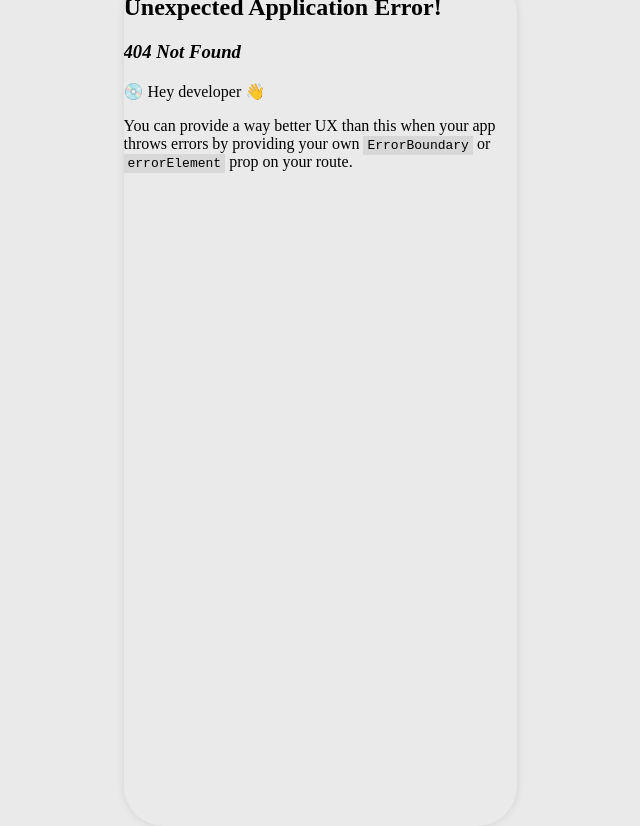
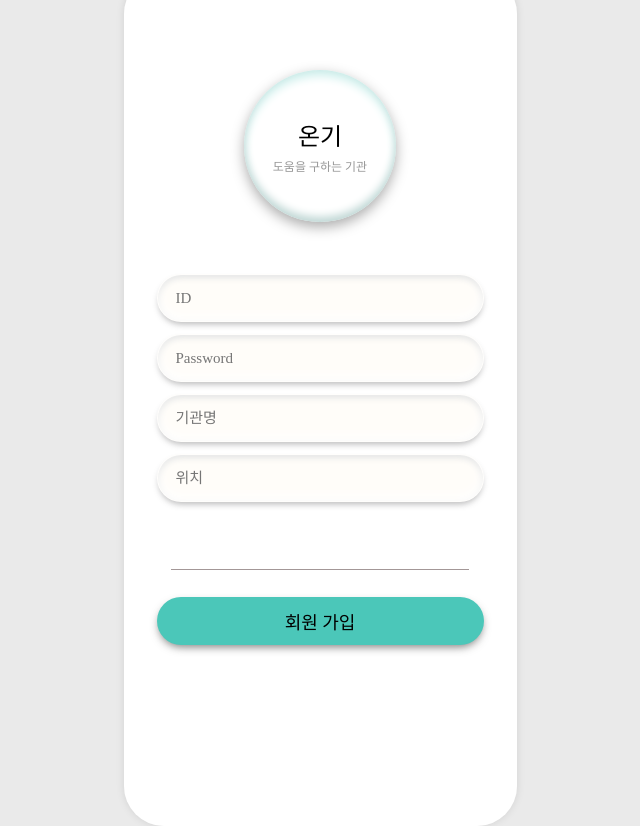
Before and after one commit to 2025-growthon-team3/frontend, a React (Vite) app: page /signup in a window 1280 px wide. Before the commit this address had no page. Shown: the whole page, without its empty margins (320-960 px from the left). Built offline with nearby package versions, Linux system fonts and the light colour scheme; a web font is replaced by a local one.

Commit message:
Feat: 회원가입 화면 레이아웃 구현 (#3)

```diff
--- a/src/App.jsx
+++ b/src/App.jsx
@@ -5,6 +5,7 @@ import GlobalStyle from "./styles/GlobalStyle";
 
 import LoginPage from "./pages/LoginPage/LoginPage";
 import TargetSelectPage from "./pages/LoginPage/TargetSelectPage";
+import SignUpPage from "./pages/LoginPage/SignUpPage";
 
 function App() {
   const router = createBrowserRouter([
@@ -23,6 +24,10 @@ function App() {
           path: "select",
           element: <TargetSelectPage />,
         },
+        {
+          path: "signup",
+          element: <SignUpPage />,
+        },
       ],
     },
   ]);
--- a/src/components/LoginPage/LoginButton/LoginButton.jsx
+++ b/src/components/LoginPage/LoginButton/LoginButton.jsx
@@ -1,8 +1,8 @@
 import React from "react";
 import * as L from "./LoginButton.style";
 
-const LoginButton = ({ children }) => {
-  return <L.Container>{children}</L.Container>;
+const LoginButton = ({ children, color }) => {
+  return <L.Container color={color}>{children}</L.Container>;
 };
 
 export default LoginButton;
--- a/src/components/LoginPage/LoginButton/LoginButton.style.js
+++ b/src/components/LoginPage/LoginButton/LoginButton.style.js
@@ -5,7 +5,7 @@ export const Container = styled.div`
   height: 48px;
 
   border-radius: 33px;
-  background: #ffa622;
+  background: ${({ theme, color }) => theme.colors[color]};
   box-shadow: 0px 4px 8.1px -2px rgba(110, 109, 108, 0.86);
 
   color: #000;
--- a/src/components/LoginPage/TargetButton/TargetButton.jsx
+++ b/src/components/LoginPage/TargetButton/TargetButton.jsx
@@ -1,9 +1,9 @@
 import React from "react";
 import * as T from "./TargetButton.style";
 
-const TargetButton = ({ children, title }) => {
+const TargetButton = ({ children, title, size }) => {
   return (
-    <T.Container title={title}>
+    <T.Container title={title} size={size}>
       <T.Title>{title}</T.Title>
       <T.Content>{children}</T.Content>
     </T.Container>
--- a/src/components/LoginPage/TargetButton/TargetButton.style.js
+++ b/src/components/LoginPage/TargetButton/TargetButton.style.js
@@ -14,8 +14,8 @@ const getBackgroundColors = (title) => {
 };
 
 export const Container = styled.div`
-  width: 189px;
-  height: 189px;
+  width: ${({ size }) => size || "189px"};
+  height: ${({ size }) => size || "189px"};
   border-radius: 50%;
 
   background-color: #fff;
--- a/src/pages/LoginPage/LoginPage.jsx
+++ b/src/pages/LoginPage/LoginPage.jsx
@@ -19,7 +19,7 @@ const LoginPage = () => {
         <TextField>Password</TextField>
         <L.ForgetPassword>Forget Password ?</L.ForgetPassword>
       </L.TextFieldContainer>
-      <LoginButton>Login</LoginButton>
+      <LoginButton color="orange">Login</LoginButton>
       <Divider>Or sign up with</Divider>
       <L.KakaoButton>
         <img src={kakao} alt="kakao" />
--- /dev/null
+++ b/src/pages/LoginPage/SignUpPage.jsx
@@ -0,0 +1,25 @@
+import React from "react";
+import * as S from "./SignUpPage.style";
+import TargetButton from "../../components/LoginPage/TargetButton/TargetButton";
+import TextField from "../../components/LoginPage/TextField/TextField";
+import LoginButton from "../../components/LoginPage/LoginButton/LoginButton";
+
+const SignUpPage = () => {
+  return (
+    <S.Container>
+      <TargetButton title="온기" size="152px">
+        도움을 구하는 기관
+      </TargetButton>
+      <S.TextFieldContainer>
+        <TextField>ID</TextField>
+        <TextField>Password</TextField>
+        <TextField>기관명</TextField>
+        <TextField>위치</TextField>
+      </S.TextFieldContainer>
+      <S.Line />
+      <LoginButton color="mint">회원 가입</LoginButton>
+    </S.Container>
+  );
+};
+
+export default SignUpPage;
--- /dev/null
+++ b/src/pages/LoginPage/SignUpPage.style.js
@@ -0,0 +1,26 @@
+import styled from "styled-components";
+
+export const Container = styled.div`
+  height: 100%;
+  background-color: #fff;
+
+  display: flex;
+  flex-direction: column;
+  align-items: center;
+  padding: 96px 0 0 0;
+`;
+
+export const TextFieldContainer = styled.div`
+  display: flex;
+  flex-direction: column;
+  gap: 12px;
+  margin: 52px 0 67px 0;
+`;
+
+export const Line = styled.div`
+  width: 298px;
+  height: 0.6px;
+  background-color: #a39797;
+
+  margin-bottom: 27px;
+`;
```
